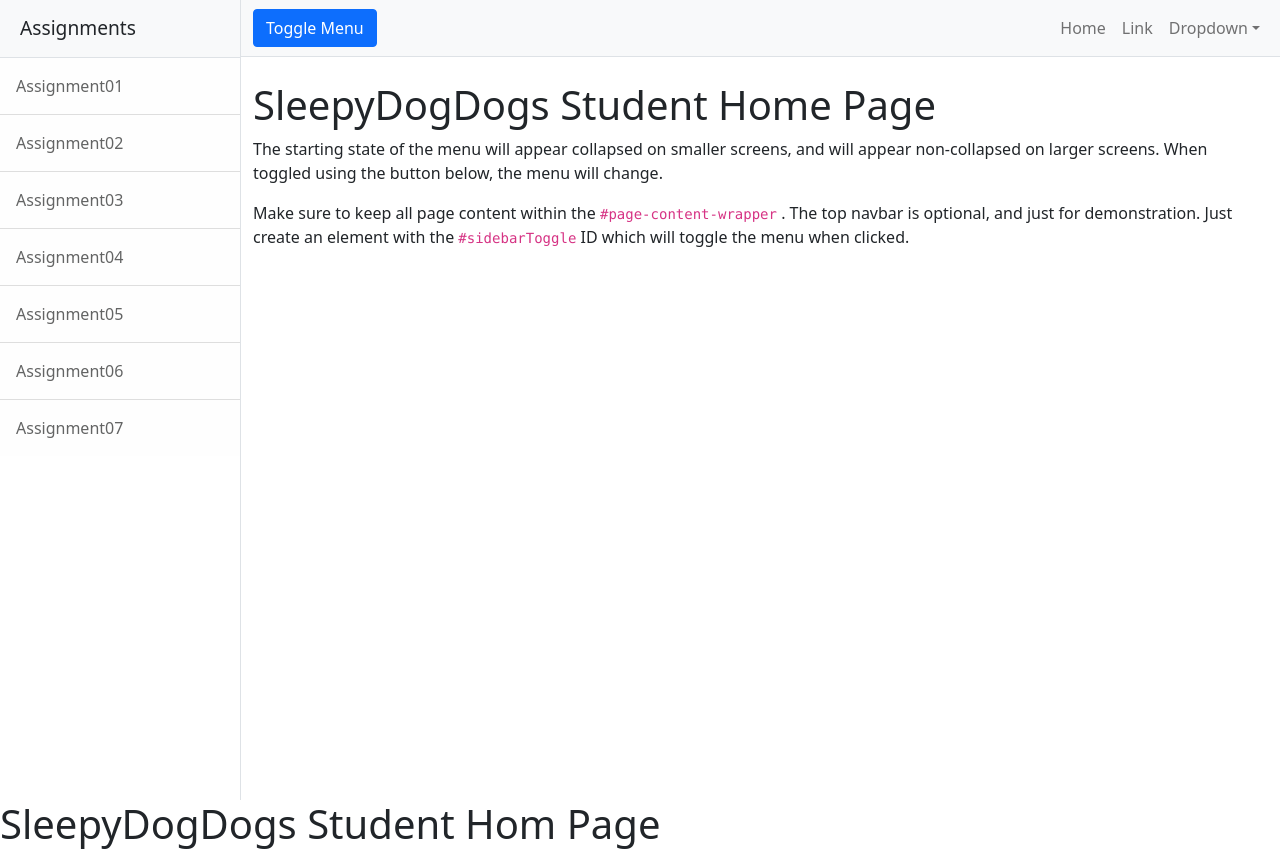
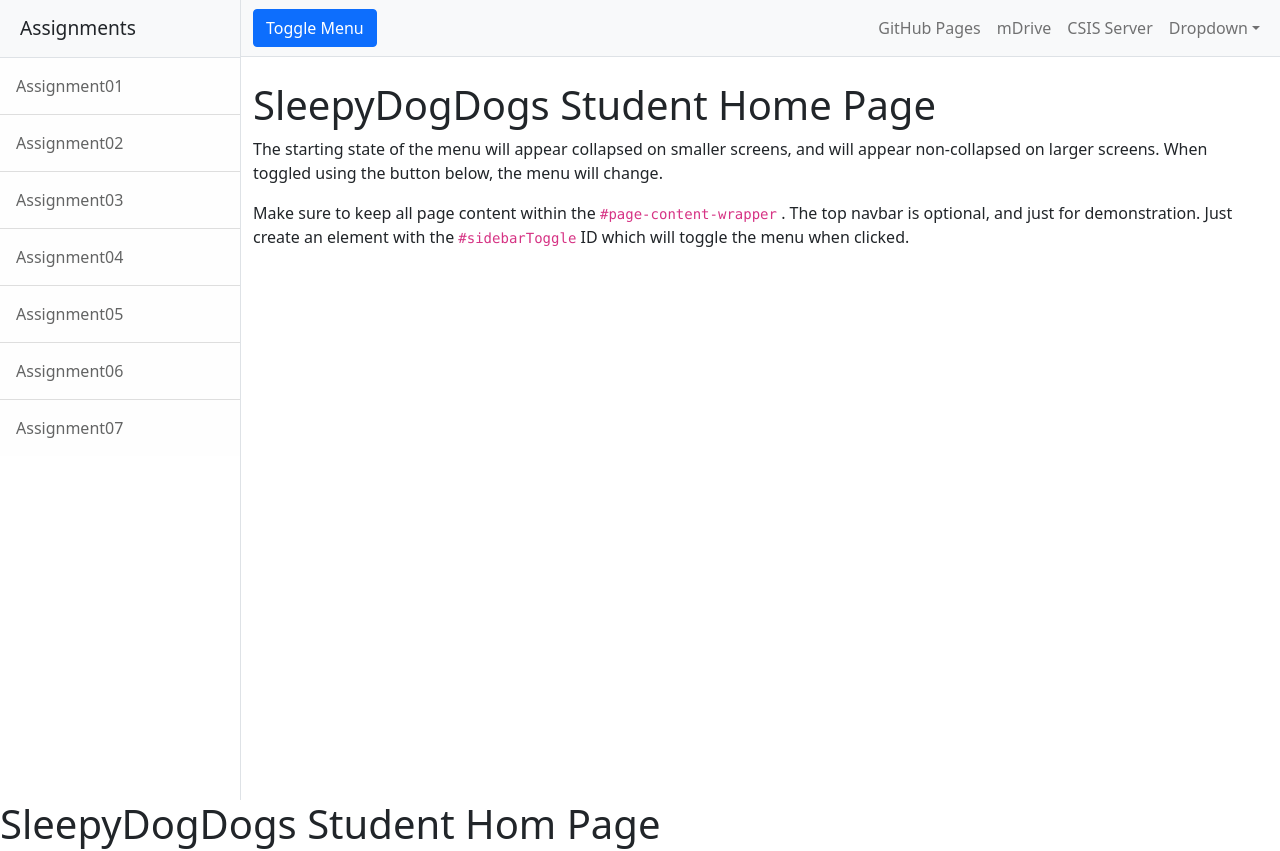
Before and after one commit to JonnyJ22/JonnyJ22.github.io, a plain HTML site: page index.html in a window 1280 px wide. Shown: the top 851 px of the page. Drawn offline with nearby package versions, Linux system fonts and the light colour scheme.

Commit message:
Update index.html

```diff
--- a/index.html
+++ b/index.html
@@ -35,8 +35,9 @@
                         <button class="navbar-toggler" type="button" data-bs-toggle="collapse" data-bs-target="#navbarSupportedContent" aria-controls="navbarSupportedContent" aria-expanded="false" aria-label="Toggle navigation"><span class="navbar-toggler-icon"></span></button>
                         <div class="collapse navbar-collapse" id="navbarSupportedContent">
                             <ul class="navbar-nav ms-auto mt-2 mt-lg-0">
-                                <li class="nav-item active"><a class="nav-link" href="#!">Home</a></li>
-                                <li class="nav-item"><a class="nav-link" href="#!">Link</a></li>
+                                <li class="nav-item active"><a class="nav-link" href="https://sleepydogdog.github.io/">GitHub Pages</a></li>
+                                <li class="nav-item"><a class="nav-link" href="https://svsu.edu/~jbjackso/index.html">mDrive</a></li>
+                                <li class="nav-item"><a class="nav-link" href="#">CSIS Server</a></li>
                                 <li class="nav-item dropdown">
                                     <a class="nav-link dropdown-toggle" id="navbarDropdown" href="#" role="button" data-bs-toggle="dropdown" aria-haspopup="true" aria-expanded="false">Dropdown</a>
                                     <div class="dropdown-menu dropdown-menu-end" aria-labelledby="navbarDropdown">
```
